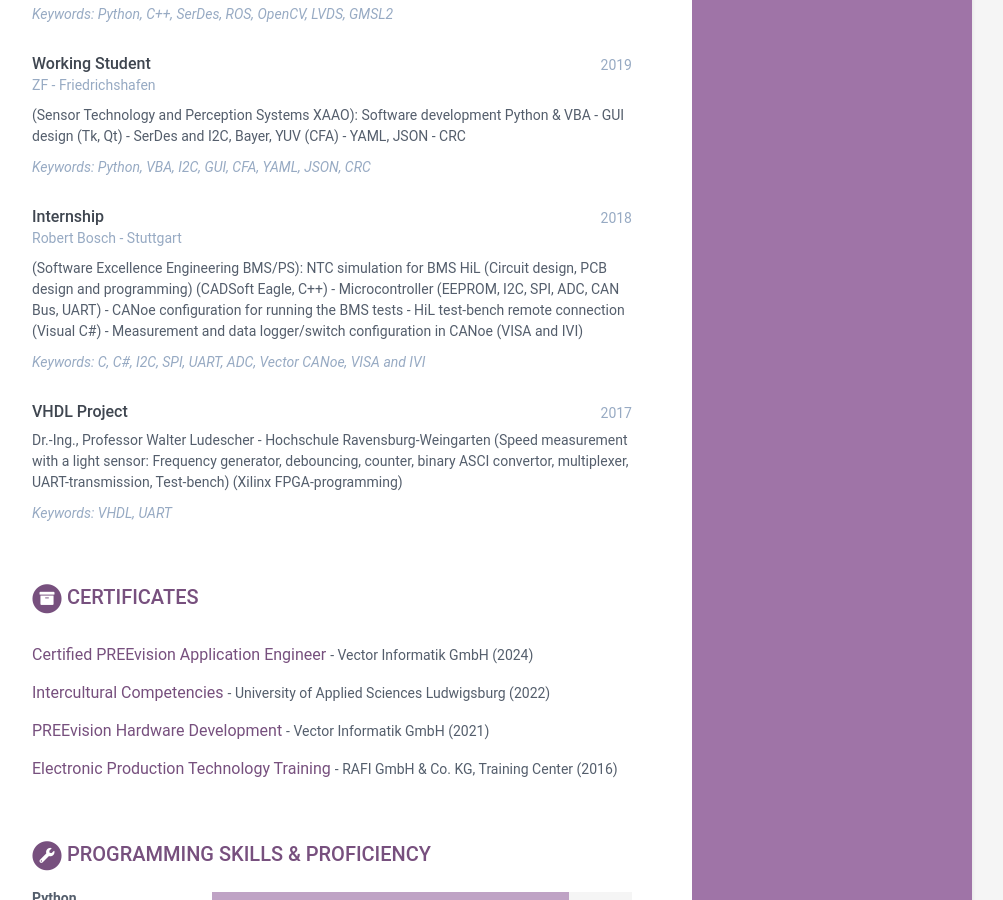
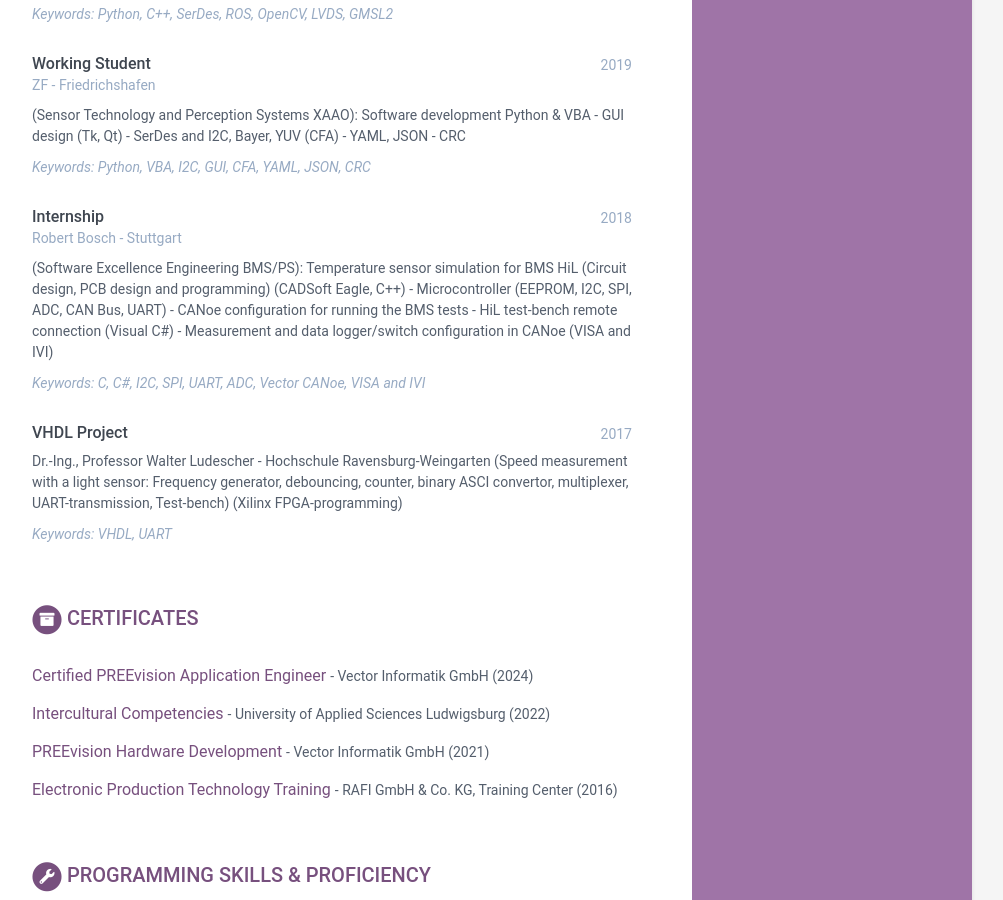
Before and after one commit to jmazyar/jmazyar.github.io, a Jekyll site: the page built from docs/index.html, in a window 1280 px wide and 900 px high, scrolled down 1210 px. Shown: the whole window, without its empty margins (168-1171 px from the left). Built offline with Jekyll 4.4.1, drawn with Linux system fonts in a browser that asks for light colours.

Commit message:
update text

```diff
--- a/docs/_data/data.yml
+++ b/docs/_data/data.yml
@@ -108,7 +108,7 @@ experiences:
     time: 2018
     company: Robert Bosch - Stuttgart
     details: |
-      (Software Excellence Engineering BMS/PS): NTC simulation for BMS HiL (Circuit design, PCB design and programming) (CADSoft Eagle, C++) - Microcontroller (EEPROM, I2C, SPI, ADC, CAN Bus, UART) - CANoe configuration for running the BMS tests - HiL test-bench remote connection (Visual C#) - Measurement and data logger/switch configuration in CANoe (VISA and IVI)
+      (Software Excellence Engineering BMS/PS): Temperature sensor simulation for BMS HiL (Circuit design, PCB design and programming) (CADSoft Eagle, C++) - Microcontroller (EEPROM, I2C, SPI, ADC, CAN Bus, UART) - CANoe configuration for running the BMS tests - HiL test-bench remote connection (Visual C#) - Measurement and data logger/switch configuration in CANoe (VISA and IVI)
     technologies: |
       C, C#, I2C, SPI, UART, ADC, Vector CANoe, VISA and IVI
 
```
